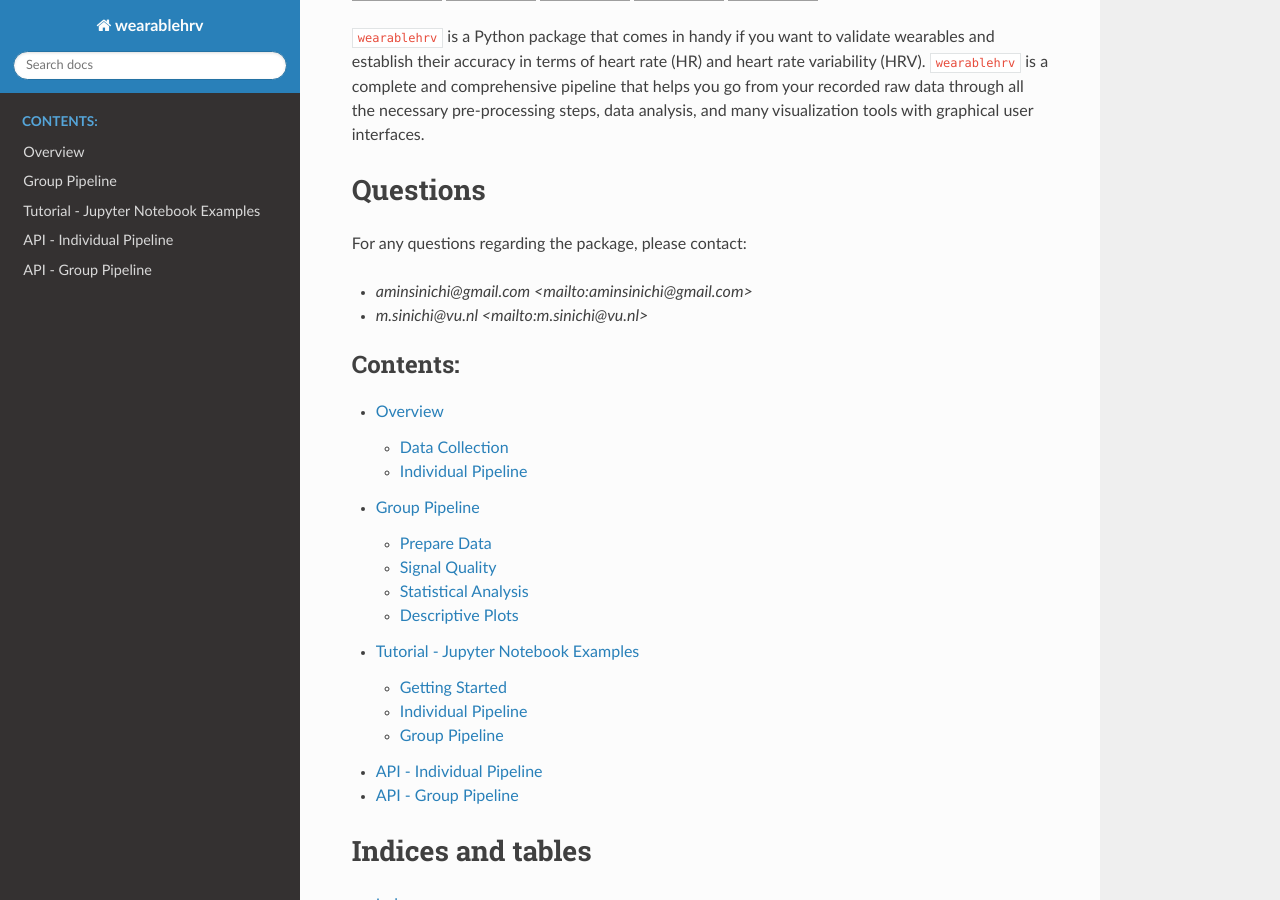
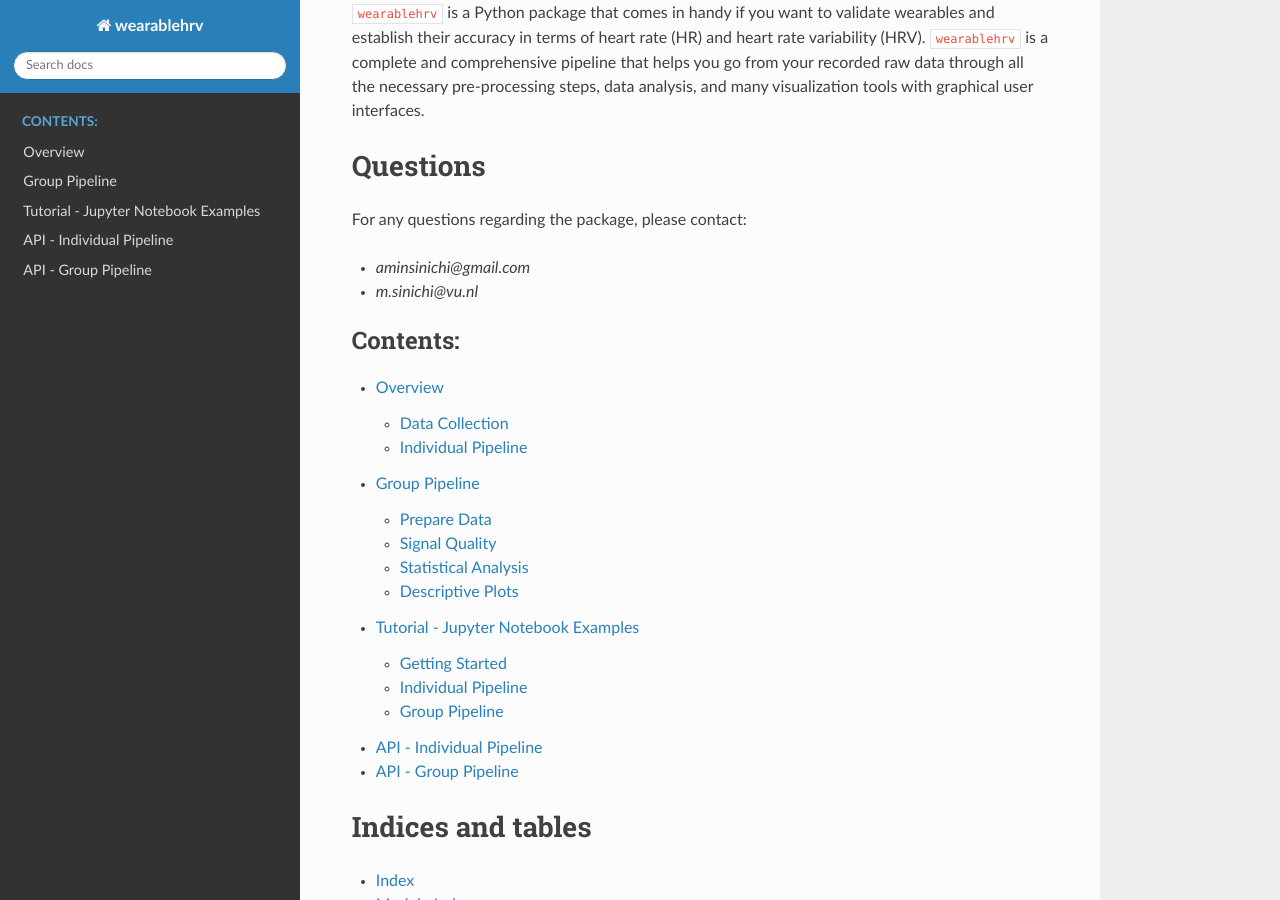
Before and after one commit to Aminsinichi/wearable-hrv, a Sphinx documentation site: the page built from docs/source/index.rst, in a window 1280 px wide and 900 px high, scrolled down 395 px. Built offline with Sphinx 7.4.7 and the Read the Docs theme 2.0.0, drawn with Linux system fonts in a browser that asks for light colours; some of the changed lines change nothing that is shown; grey boxes are pictures that could not be loaded.

Commit message:
update index.rst links

```diff
--- a/docs/source/index.rst
+++ b/docs/source/index.rst
@@ -3,11 +3,11 @@
    You can adapt this file completely to your liking, but it should at least
    contain the root `toctree` directive.
 
+.. image:: https://raw.githubusercontent.com/Aminsinichi/wearable-hrv/master/docs/img/cover.png?raw=true
+    :alt: cover
+
 Welcome to the wearablehrv documentation!
 =========================================
-
-.. image:: https://raw.githubusercontent.com/Aminsinichi/wearable-hrv/master/docs/img/cover.png?raw=true
-    :alt: cover
 
 .. image:: https://img.shields.io/badge/License-MIT-yellow.svg
     :target: https://opensource.org/licenses/MIT
@@ -34,8 +34,8 @@
 
 For any questions regarding the package, please contact:
 
-- `aminsinichi@gmail.com <mailto:aminsinichi@gmail.com>`
-- `m.sinichi@vu.nl <mailto:m.sinichi@vu.nl>`
+- `aminsinichi@gmail.com`
+- `m.sinichi@vu.nl`
 
 .. toctree::
    :maxdepth: 2
```
